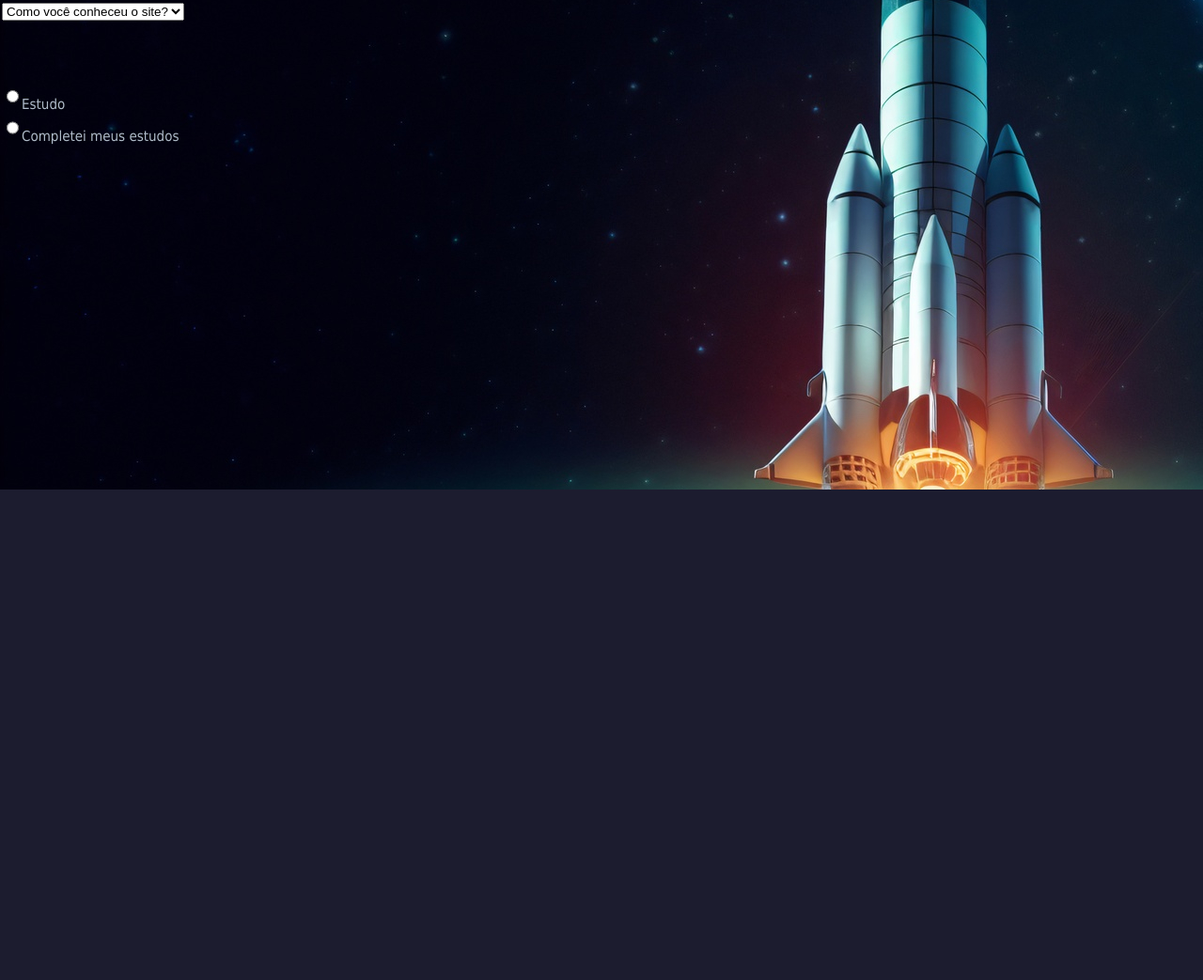
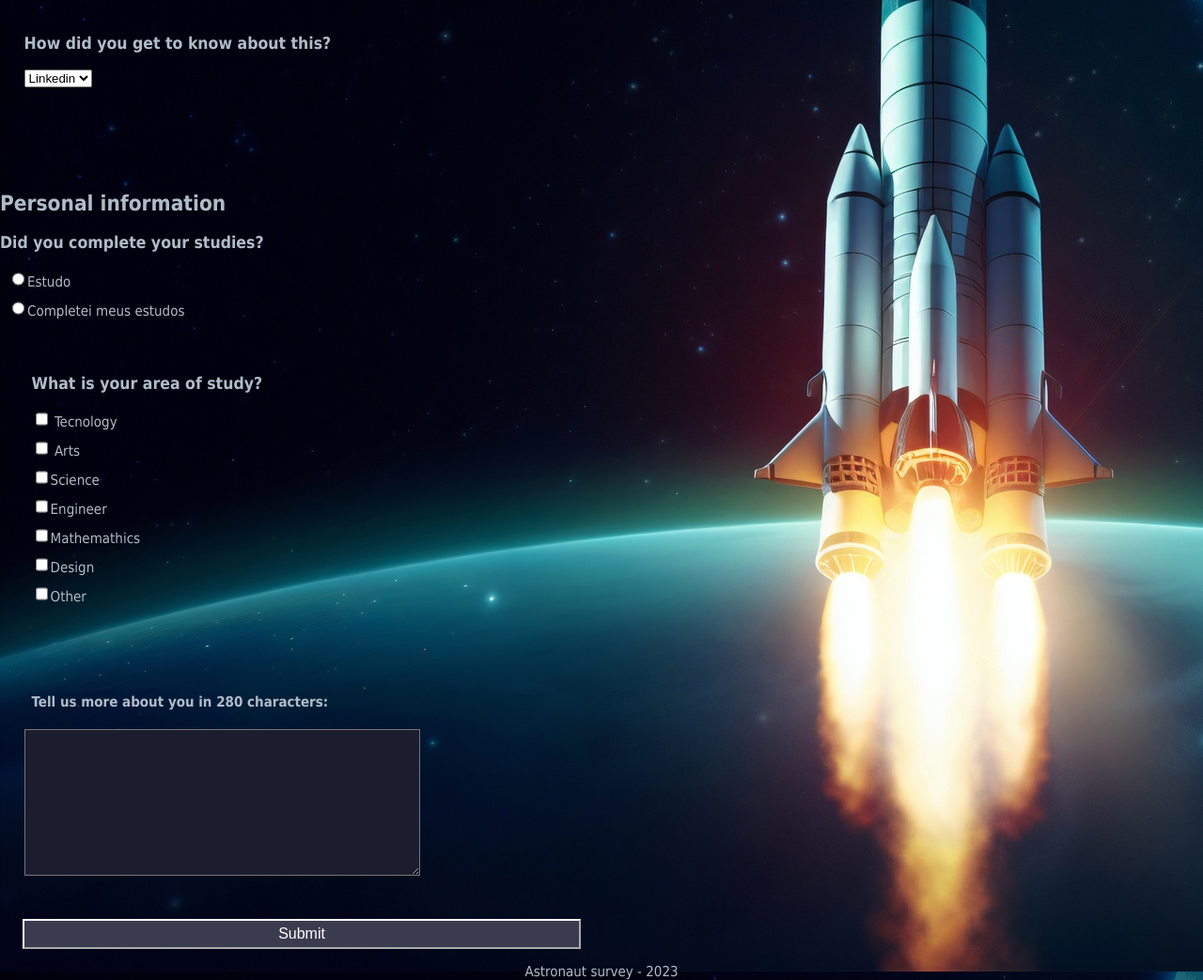
Before and after one commit to marcossgonzalez/BuildASurveyFormFreeCodeCamp, a plain HTML site: page index.html in a window 1280 px wide. Shown: the part 299-1342 px from the top of the page at 94% size. Before the commit the page ends 820 px from the top, so only its background shows below. Drawn offline with Linux system fonts and the light colour scheme.

Commit message:
First Survey finished freecodecamp
Finished freecodecamp first test

```diff
--- a/index.html
+++ b/index.html
@@ -1,5 +1,6 @@
 <!DOCTYPE html>
 <html lang="en">
+
 <head>
     <meta charset="utf-8">
     <meta name="viewport" content="width=device-width, initial-scale=1.0">
@@ -9,6 +10,7 @@
     </title>
     <link rel="stylesheet" href="styles.css">
 </head>
+
 <body>
     <h1 id="title">Astronaut - Survey Form:</h1>
     <p id="description">This is a survey form for our
@@ -16,19 +18,22 @@
         are going to Mars.
     </p>
     <form id="survey-form">
+        <div class="personal-information">
             <fieldset>
-        <label for="name" id="name-label">Please, enter your name: <input placeholder=" Enter your name" type="text" id="name" required></label>
+                <label for="name" id="name-label">Please, enter your name: <input placeholder=" Enter your name" type="text"
+                        id="name" required></label>
                 <!--Name-->
-        <label for="email" id="email-label">Please, enter your e-mail: <input placeholder=" Enter your e-mail" type="email" id="email" required></label>
+                <label for="email" id="email-label">Please, enter your e-mail: <input placeholder=" Enter your e-mail"
+                        type="email" id="email" required></label>
                 <!--E-mail-->
-        <label for="number" id="number-label">Please, enter your age: <input id="number"
-           placeholder="Age" type="number" pattern="[18-120]" min="18" max="120" name="textarea" ></label>
+                <label for="number" id="number-label">Please, enter your age: <input id="number" placeholder="Age"
+                        type="number" pattern="[18-120]" min="18" max="120" name="textarea" required></label>
                 <!--Age-->
             </fieldset>
             <fieldset>
                 <!--Seletor de onde conheceu o site-->
-        <select name="onde-conheceu" id="dropdown">
-            <option value="" required>Como você conheceu o site?</option>
+                <h3>How did you get to know about this?</h3>
+                <select name="onde-conheceu" id="dropdown" required>
                     <option value="">Linkedin</option>
                     <option value="">Google</option>
                     <option value="">Youtube</option>
@@ -36,11 +41,37 @@
                 </select>
             </fieldset>
         <fieldset>
+        </div>
             <!--Radio Buttons requeridos-->
+
+            <h2>Personal information</h2>
+            <h3>Did you complete your studies?</h3>
             <label for=""><input name="estuda" type="radio" value="seletor">Estudo</label>
             <label for=""><input name="estuda" type="radio" value="seletor">Completei meus estudos</label>
         </fieldset>
+        <fieldset>
+            <div class="area-de-estudos">
+                <label>
+                    <h3>What is your area of study?</h3>
+                </label>
+                <label for="survey-form"><input value="Tecnology" type="checkbox" name="areadeestudos" id="survey-form" required> Tecnology</label>
+                <label for="survey-form"><input value="Arts" type="checkbox" name="areadeestudos" id="survey-form" required> Arts</label>
+                <label for="survey-form"><input value="Science" type="checkbox" name="areadeestudos" id="survey-form" required>Science</label>
+                <label for="survey-form"><input value="Engineer" type="checkbox" name="areadeestudos" id="survey-form" required>Engineer</label>
+                <label for="survey-form"><input value="Mathemathics" type="checkbox" name="areadeestudos" id="survey-form" required>Mathemathics</label>
+                <label for="survey-form"><input value="Design" type="checkbox" name="areadeestudos" id="survey-form" required>Design</label>
+                <label for="survey-form"><input value="Other" type="checkbox" name="areadeestudos" id="survey-form" required>Other</label>
+            </div>
+        </fieldset>
+        <fieldset>
+            <h4><label for="falemais">Tell us more about you in 280 characters:</label></h4>
+            <textarea name="bio" id="falemais" cols="50" rows="10" maxlength="280" required></textarea>
+        </fieldset>
+        <label for="submit"><input id="submit" type="submit" value="Submit"></label>
     </form>
 </body>
-<footer></footer>
+<footer>
+    <p>Astronaut survey - 2023</p>
+</footer>
+
 </html>
--- a/styles.css
+++ b/styles.css
@@ -9,26 +9,55 @@ body{
     background-color: #1c1c2f;
 
 }
+
+h1, p{
+    margin: 0.5em auto;
+    text-align: center;
+    margin: 1em auto 1em auto;
+}
 fieldset{
     border: 0;
-    padding-top: 2rem;
-    padding-bottom: 2rem;
-    padding-left: 0;
-    padding-right: 0;
+    padding: 2%;
+    text-align: left;
+    margin: 1em auto 1em auto;
+}
+label{
+    display: block; /** Para que as linhas dos textos fiquem separadas, e não inline, utilizamos o 'display:block'*/
+    /* A unidade rem significa 'root' no elemento <em> de ênfase e é relativa ao tamanho
+    da fonte do elemento html */
+    margin: 0.5rem; /** aqui o elemento rem define primeiro o topo de separação de 0.5 com ênfase e
+    **direita com separação de 0 */
 
 }
-label{
-    display: block;
-}
+
 input, textarea{
     background-color: #1c1c2f;
     border: 1px #0a0a23 transparent ;
     color: #FFFFFF;
-    min-height: 2em;
+    min-height: 1.2em;
 
 }
-input::placeholder{
-    opacity: 0.9;
-    color: rgba(170, 186, 218, 0.605);
-    font-family: 'Segoe UI', Tahoma, Geneva, Verdana, sans-serif;
+
+.surveyform{
+    display: block;
+    margin: 1em auto 1em auto;
 }
+h3{
+    color: #b0bcc8;
+    margin: 1em auto 1em auto;
+}
+.inline{
+    vertical-align: middle;
+
+
+}
+input[type="submit"]{
+    display: block;
+    width: 47%;
+    margin: 1em 1em auto;
+    height: 2em;
+    font-size: 1rem;
+    background-color: #3b3b4f;
+    border-color: white;
+    min-width: 300px;
+}
```
Lines whose indentation alone changed are shown as unchanged.
